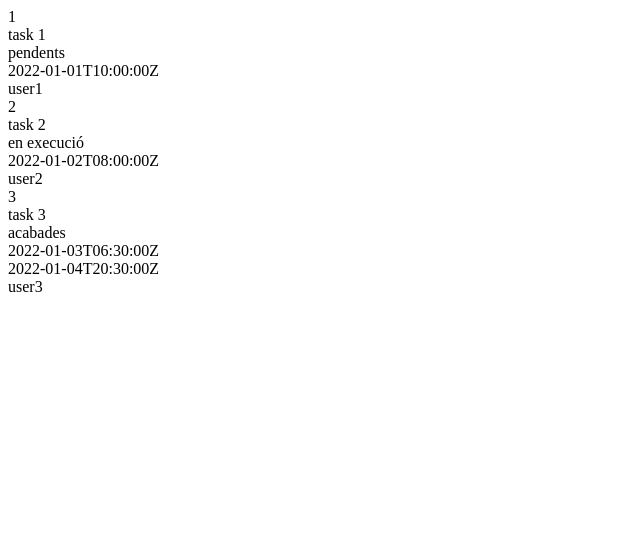
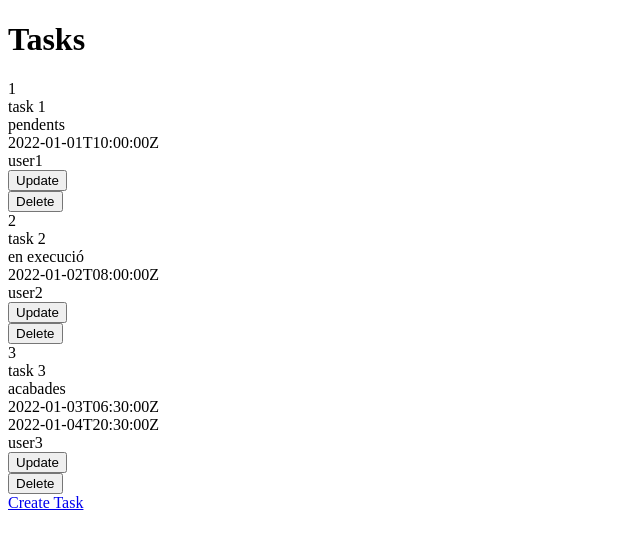
Before and after one commit to nachoa88/sprint3-developers, a PHP site: page / in a window 1280 px wide. Shown: the top 549 px of the page, without its empty margins (0-640 px from the left). Run offline with PHP 8.4, Linux system fonts and the light colour scheme.

Commit message:
Added index CRUD setup

```diff
--- a/app/controllers/TaskController.php
+++ b/app/controllers/TaskController.php
@@ -17,7 +17,7 @@ class TaskController extends Controller
     public function readTaskAction() {
         // Show a single task
         $taskModel = new Task();
-        $this->view->message = $taskModel->getAllTasks();
+        $this->view->message = $taskModel->getTaskById();
     }
 
     public function updateTaskAction() {
--- a/app/views/scripts/task/index.phtml
+++ b/app/views/scripts/task/index.phtml
@@ -1,6 +1,8 @@
 <?php
+echo "<h1>Tasks</h1>";
+echo "<div class='tasks-container'>";
 
-foreach($this->message as $task){
+foreach ($this->message as $task) {
     echo "<div>";
     echo "<div>" . $task->id . "</div>";
     echo "<div>" . $task->name . "</div>";
@@ -8,5 +10,23 @@ foreach($this->message as $task){
     echo "<div>" . $task->dateTimeStarted . "</div>";
     echo "<div>" . $task->dateTimeFinished . "</div>";
     echo "<div>" . $task->user . "</div>";
+
+    // Update button
+    echo "<form action='/web/update' method='post'>";
+    echo "<input type='hidden' name='id' value='" . $task->id . "'>";
+    echo "<input type='submit' value='Update'>";
+    echo "</form>";
+
+    // Delete button
+    echo "<form action='/web/delete' method='post'>";
+    echo "<input type='hidden' name='id' value='" . $task->id . "'>";
+    echo "<input type='submit' value='Delete'>";
+    echo "</form>";
+
     echo "</div>";
 }
+
+echo "</div>";
+
+// Create Task button
+echo "<a href='/web/create'>Create Task</a>";
```
